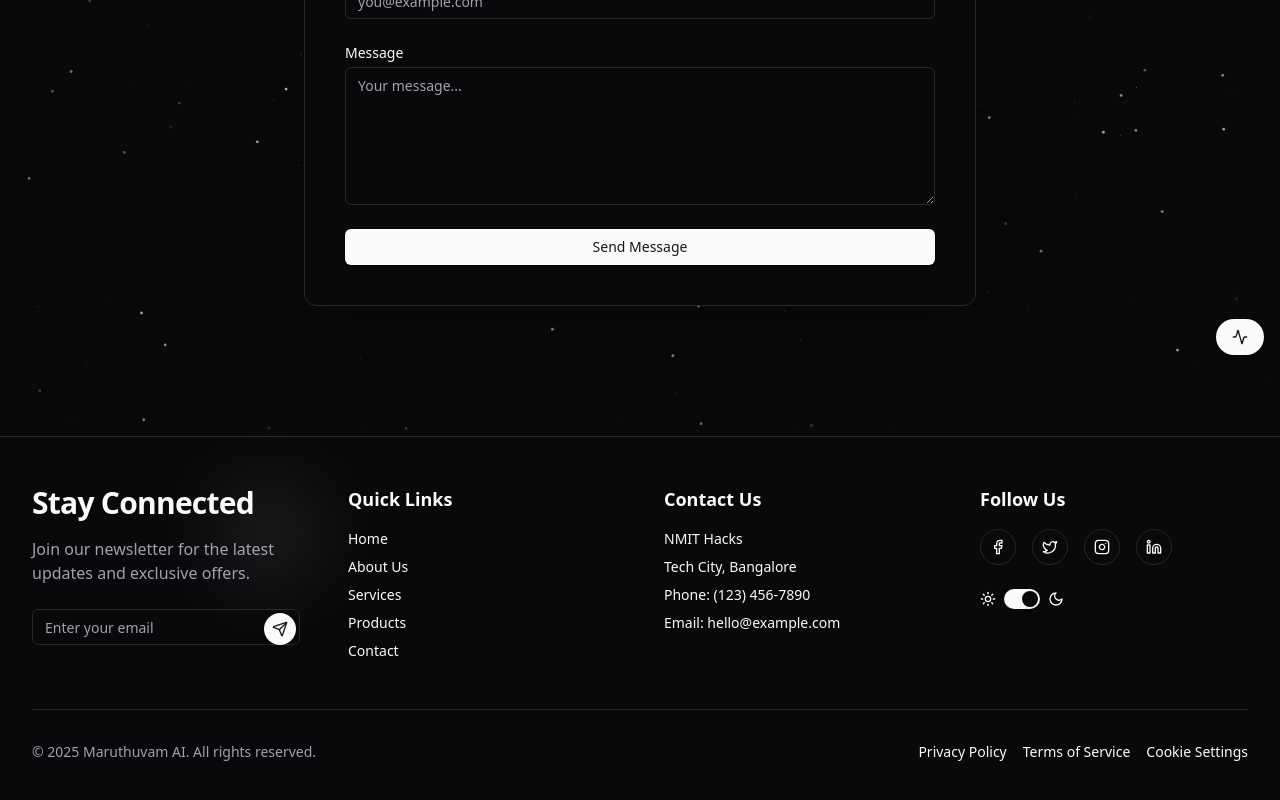
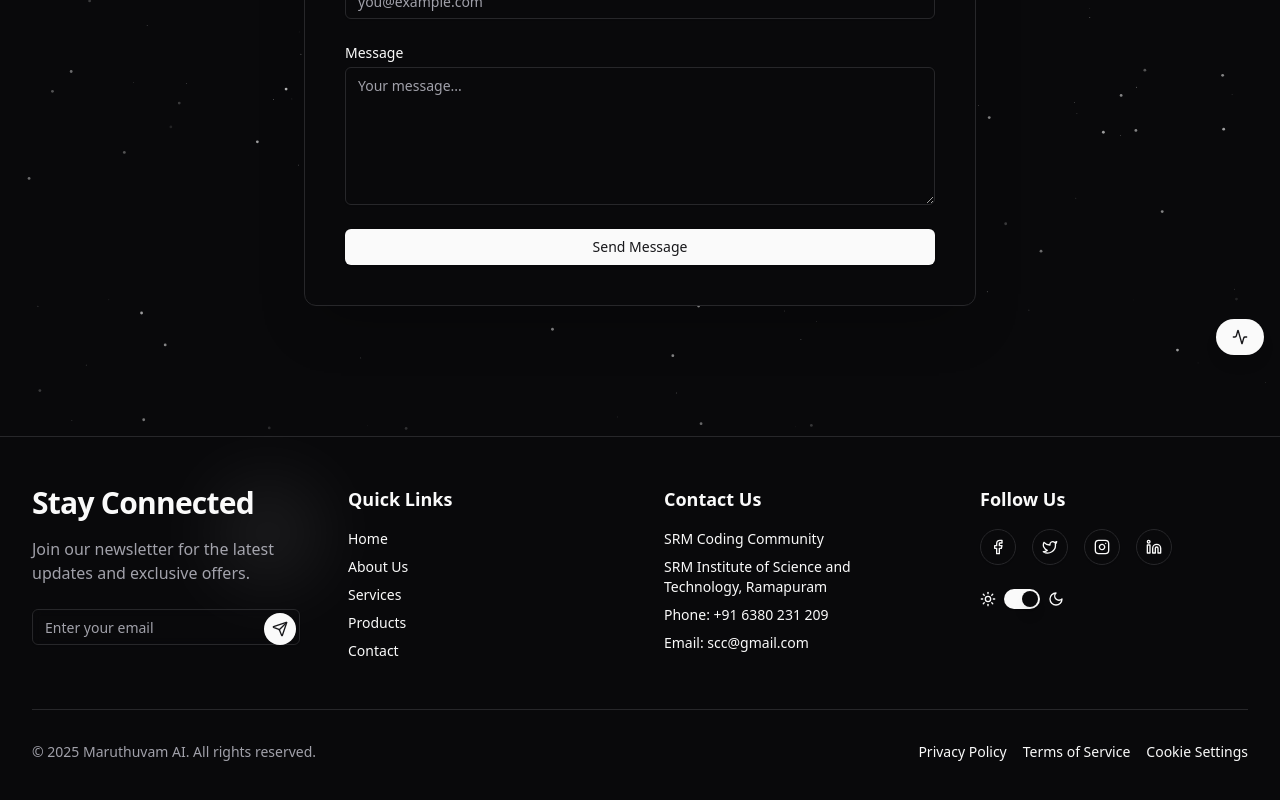
Before and after one commit to Naveen-develper/vitc-hackathon, a React (Vite) app in the folder frontend/: page /contact in a window 1280 px wide. Shown: the part 429-1229 px from the top of the page. Built offline with nearby package versions, Linux system fonts and the light colour scheme; what @react-pdf/renderer would draw is missing.

Commit message:
Latest Auston commit

```diff
--- a/frontend/src/UploadPage.jsx
+++ b/frontend/src/UploadPage.jsx
@@ -52,7 +52,8 @@ const UploadPage = ({ selectedImageType, setSelectedImageType, setProcessedData
       predictionEndpoint = `${BASE_API_URL}/predict/ct/3d/`;
       reportEndpoint = '';  // Same — prediction handles everything
     } else if (selectedImageType === 'mri_2d') {
-      predictionEndpoint = `${BASE_API_URL}/predict/mri/2d/`;
+      // Use the generic generate-report endpoint for MRI 2D since there's no specific predict endpoint
+      predictionEndpoint = `${BASE_API_URL}/generate-report/mri/`;
       reportEndpoint = '';  // Not needed separately — prediction includes report
     } else if (selectedImageType === 'mri_3d') {
       predictionEndpoint = `${BASE_API_URL}/predict/mri/3d/`;
--- a/frontend/src/components/Footer.jsx
+++ b/frontend/src/components/Footer.jsx
@@ -76,10 +76,10 @@ export default function Footerdemo() {
           <div>
             <h3 className="mb-4 text-lg font-semibold">Contact Us</h3>
             <address className="space-y-2 text-sm not-italic">
-              <p>NMIT Hacks</p>
-              <p>Tech City, Bangalore</p>
-              <p>Phone: (123) 456-7890</p>
-              <p>Email: hello@example.com</p>
+              <p>SRM Coding Community</p>
+              <p>SRM Institute of Science and Technology, Ramapuram</p>
+              <p>Phone: +91 6380 231 209</p>
+              <p>Email: scc@gmail.com</p>
             </address>
           </div>
           <div className="relative">
```
